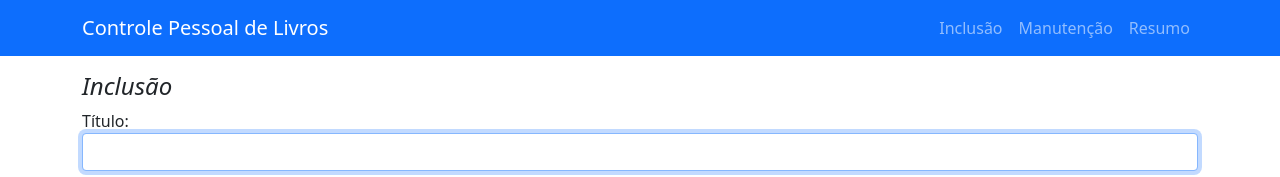
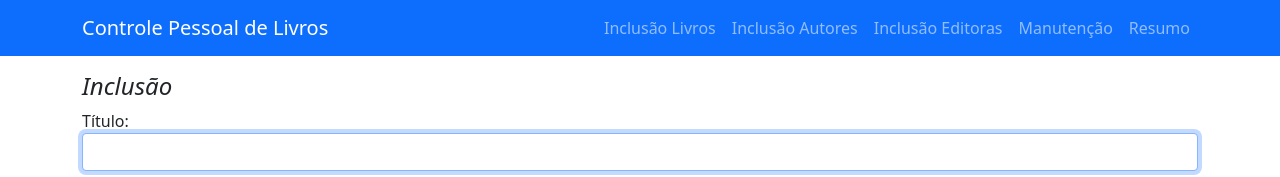
Before and after one commit to dacasfilipe/App-Controle-livros-nodejs-react-postgreSql-JWT, a React (Create React App) app in the folder reactjs/web-app/: page / in a window 1280 px wide. Shown: the top 177 px of the page. Built offline with nearby package versions, Linux system fonts and the light colour scheme; no server answers.

Commit message:
atualizado o component react menuSuperior.js

```diff
--- a/reactjs/web-app/src/components/MenuSuperior.js
+++ b/reactjs/web-app/src/components/MenuSuperior.js
@@ -7,13 +7,29 @@ const MenuSuperior = () => {
                 <Link to="/" className="navbar-brand" >Controle Pessoal de Livros</Link>
                 <ul className="navbar-nav">
           <li>
-                        <Link to="/" className="nav-link">Inclusão</Link>
+            <Link to="/" className="nav-link">
+              Inclusão Livros
+            </Link>
           </li>
           <li>
-                        <Link to="/manut" className="nav-link">Manutenção</Link>
+            <Link to="/inclusao-autores" className="nav-link">
+              Inclusão Autores
+            </Link>
           </li>
           <li>
-                        <Link to="/resumo" className="nav-link">Resumo</Link>
+            <Link to="/inclusao-editoras" className="nav-link">
+              Inclusão Editoras
+            </Link>
+          </li>
+          <li>
+            <Link to="/manut" className="nav-link">
+              Manutenção
+            </Link>
+          </li>
+          <li>
+            <Link to="/resumo" className="nav-link">
+              Resumo
+            </Link>
           </li>
         </ul>
             </div>
```
Lines whose indentation alone changed are shown as unchanged.
